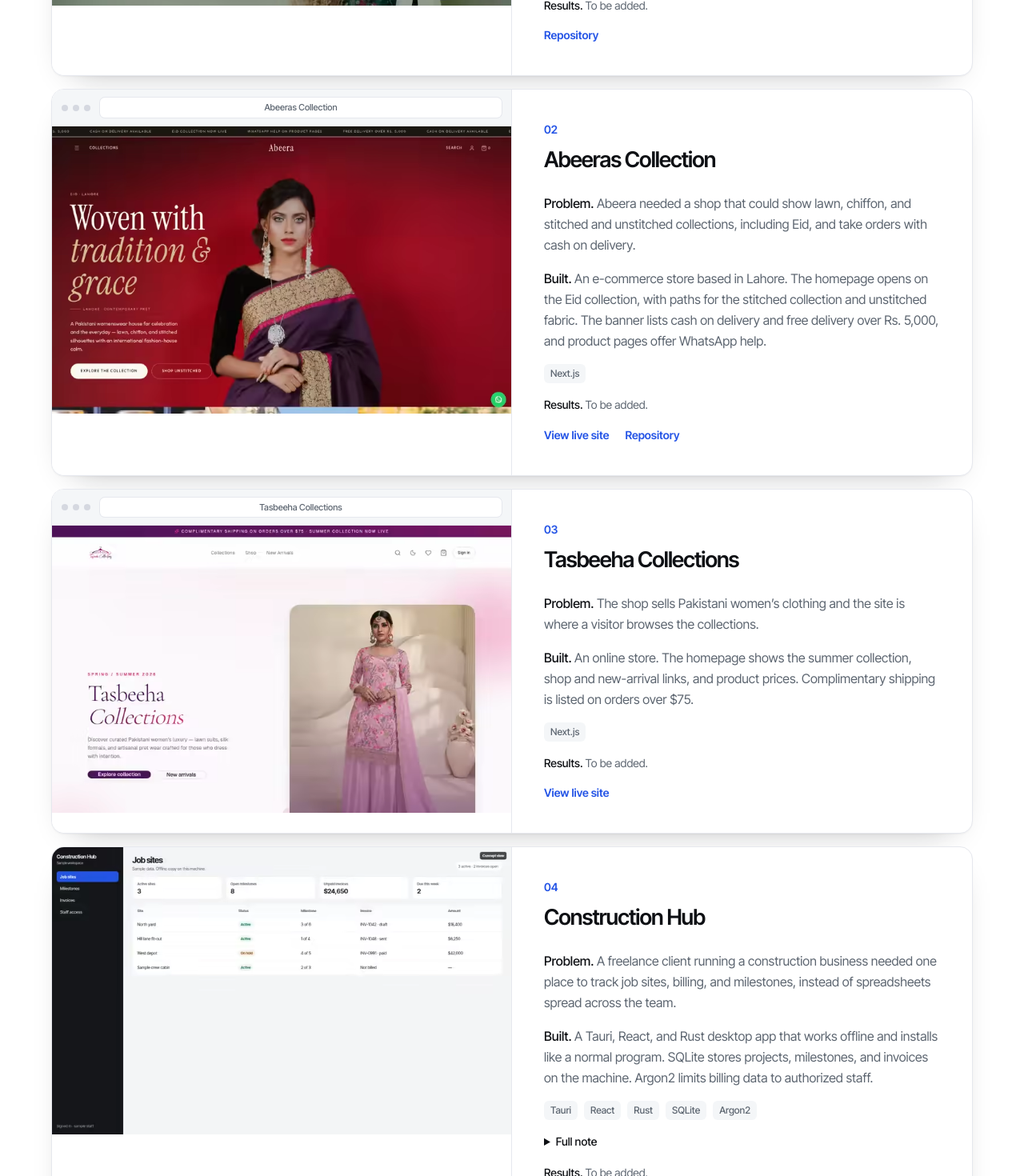
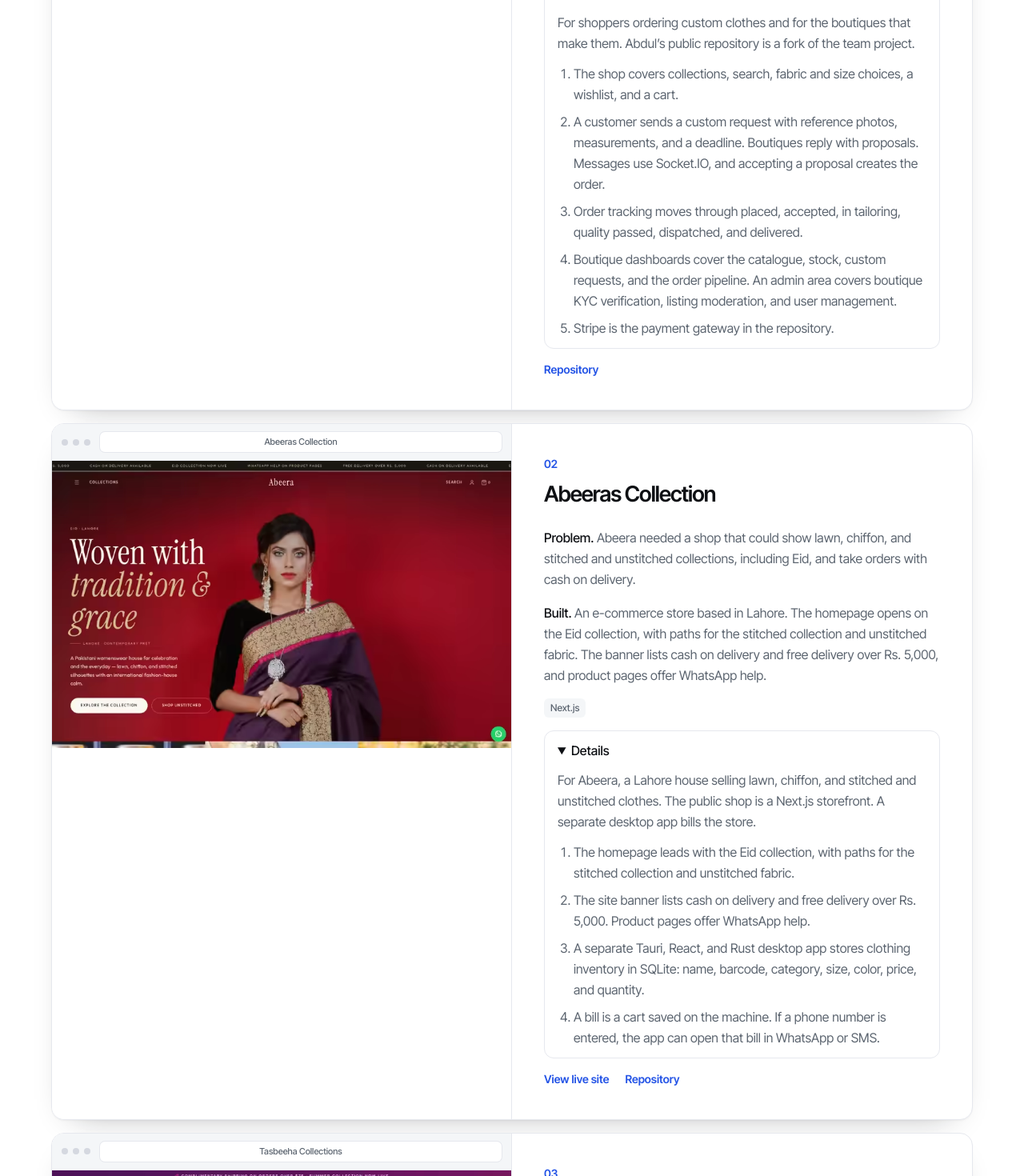
Before and after one commit to mannan-op/portfolio-me, a React (Vite) app: page / in a window 1280 px wide. Shown: the part 3180-4650 px from the top of the page at 80% size. Built offline with nearby package versions, Linux system fonts and the light colour scheme.

Commit message:
Replace results with project details (#4)
Every card drops the Results line. Hisab, Construction Hub, and the n8n workflow now spell out what they do and how they work, using only the public repos and the existing case-study text.

Co-authored-by: Cursor Agent <cursoragent@cursor.com>

```diff
--- a/src/data/projects.ts
+++ b/src/data/projects.ts
@@ -14,8 +14,11 @@ export interface Project {
   repo?: string
   /** Public website. Omit when none exists. Never set this to '#'. */
   site?: string
-  /** Longer case-study note, shown behind a disclosure on the card. */
-  note?: string
+  /** Confirmed how-it-works notes. Shown under Details. No metrics. */
+  details?: {
+    summary: string
+    steps: readonly string[]
+  }
   /** Short honest credit, such as Team project. */
   tag?: string
 }
@@ -30,7 +33,18 @@ export const projects: Project[] = [
       'Shoppers and boutiques needed one place for custom clothing: a catalogue, quotes, messages, and a way to follow an order.',
     built:
       'Built with a team. The app is a React and Vite storefront with a Node and Express API, MongoDB, and Socket.IO. It includes the shop, virtual try-on, custom stitching bids, live order tracking, boutique dashboards, and an admin area.',
-    stack: ['React', 'Vite', 'Node.js', 'Express', 'MongoDB', 'Socket.IO'],
+    stack: ['React', 'Vite', 'Node.js', 'Express', 'MongoDB', 'Socket.IO', 'Stripe'],
+    details: {
+      summary:
+        'For shoppers ordering custom clothes and for the boutiques that make them. Abdul’s public repository is a fork of the team project.',
+      steps: [
+        'The shop covers collections, search, fabric and size choices, a wishlist, and a cart.',
+        'A customer sends a custom request with reference photos, measurements, and a deadline. Boutiques reply with proposals. Messages use Socket.IO, and accepting a proposal creates the order.',
+        'Order tracking moves through placed, accepted, in tailoring, quality passed, dispatched, and delivered.',
+        'Boutique dashboards cover the catalogue, stock, custom requests, and the order pipeline. An admin area covers boutique KYC verification, listing moderation, and user management.',
+        'Stripe is the payment gateway in the repository.',
+      ],
+    },
     featured: true,
     lead: true,
     tag: 'Team project',
@@ -46,6 +60,16 @@ export const projects: Project[] = [
     built:
       'An e-commerce store based in Lahore. The homepage opens on the Eid collection, with paths for the stitched collection and unstitched fabric. The banner lists cash on delivery and free delivery over Rs. 5,000, and product pages offer WhatsApp help.',
     stack: ['Next.js'],
+    details: {
+      summary:
+        'For Abeera, a Lahore house selling lawn, chiffon, and stitched and unstitched clothes. The public shop is a Next.js storefront. A separate desktop app bills the store.',
+      steps: [
+        'The homepage leads with the Eid collection, with paths for the stitched collection and unstitched fabric.',
+        'The site banner lists cash on delivery and free delivery over Rs. 5,000. Product pages offer WhatsApp help.',
+        'A separate Tauri, React, and Rust desktop app stores clothing inventory in SQLite: name, barcode, category, size, color, price, and quantity.',
+        'A bill is a cart saved on the machine. If a phone number is entered, the app can open that bill in WhatsApp or SMS.',
+      ],
+    },
     lead: true,
     site: 'https://abeera-shop.vercel.app',
     repo: 'https://github.com/mannan-op/abeera_shop',
@@ -60,6 +84,14 @@ export const projects: Project[] = [
     built:
       'An online store. The homepage shows the summer collection, shop and new-arrival links, and product prices. Complimentary shipping is listed on orders over $75.',
     stack: ['Next.js'],
+    details: {
+      summary: 'For shoppers browsing Tasbeeha Collections.',
+      steps: [
+        'The homepage shows lawn suits, silk formals, kurtas, shawls, and unstitched fabric, with prices.',
+        'It links into the shop and the new arrivals.',
+        'Complimentary shipping is listed on orders over $75.',
+      ],
+    },
     lead: true,
     site: 'https://www.tasbeehacollections.com',
   },
@@ -73,8 +105,18 @@ export const projects: Project[] = [
     built:
       'A Tauri, React, and Rust desktop app that works offline and installs like a normal program. SQLite stores projects, milestones, and invoices on the machine. Argon2 limits billing data to authorized staff.',
     stack: ['Tauri', 'React', 'Rust', 'SQLite', 'Argon2'],
+    details: {
+      summary:
+        'For a freelance client running a construction business, in place of spreadsheets spread across the team.',
+      steps: [
+        'The app is cross-platform. Tauri keeps it lighter than Electron while still holding the relationships between projects, milestones, and invoices.',
+        'It works offline and installs like a normal desktop program.',
+        'A local SQLite database stores projects, milestones, and invoices on the machine.',
+        'Argon2 authentication limits billing data to authorized staff.',
+        'From that app the client can track project status, generate billing records, and monitor milestone completion.',
+      ],
+    },
     lead: true,
-    note: 'A freelance client running a construction business needed a way to track multiple job sites, manage billing, and monitor milestones, without relying on spreadsheets scattered across the team. I built a cross-platform desktop app in Tauri, React, and Rust: a fast, native-feeling app that works offline and installs like any other desktop program. Keeping it lightweight meant Tauri rather than Electron, while still supporting the relationships between projects, milestones, and invoices. A local SQLite database stores the data offline, and Argon2 authentication limits billing data to authorized staff. From that one app the client can track project status, generate billing records, and monitor milestone completion.',
   },
   {
     title: 'n8n video automation',
@@ -85,16 +127,41 @@ export const projects: Project[] = [
     built:
       'An n8n workflow that drafts with a local model, pulls stock footage from Pexels, renders in Creatomate, and uploads to YouTube.',
     stack: ['n8n', 'Ollama', 'Pexels', 'Creatomate', 'YouTube'],
+    details: {
+      summary:
+        'A short-form video pipeline orchestrated in n8n. The local model is Ollama, reached through ngrok.',
+      steps: [
+        'n8n drafts the video with a local Ollama model, reached through ngrok.',
+        'The workflow pulls stock footage from Pexels.',
+        'Creatomate renders the video.',
+        'The workflow uploads it to YouTube.',
+      ],
+    },
     lead: true,
   },
   {
-    // TODO: Abdul to fill in what Hisab AI does, the stack, and any real URL.
     title: 'Hisab AI',
-    hook: 'WhatsApp automation.',
-    description: 'WhatsApp automation. Details to be added.',
-    problem: 'Details to be added.',
-    built: 'Details to be added.',
-    stack: [],
+    hook: 'Personal budget bot for WhatsApp.',
+    description:
+      'A personal budget bot. You set how much money you have, text each expense in plain language, and ask what is left. It keeps the totals, splits spending by category, and can reserve cash for a date.',
+    problem:
+      'A personal budget has to record what you have, what you spent, and what is set aside for a date.',
+    built:
+      'A Node, TypeScript, and Express bot with SQLite. One function handles each message. The same ledger runs in a local CLI, through a Twilio WhatsApp sandbox webhook, or through the Meta WhatsApp Cloud API.',
+    stack: ['Node.js', 'TypeScript', 'Express', 'SQLite', 'WhatsApp'],
+    details: {
+      summary:
+        'For one person tracking their own money. Each phone number has its own ledger in a single SQLite file.',
+      steps: [
+        'Set or add funds. Setting funds replaces the balance. Older expenses stay in reports and stop affecting that balance.',
+        'Text an expense in plain language. A keyword map files it as food, transport, groceries, bills, shopping, entertainment, health, or other.',
+        'Ask for the balance, a category report for the week or month, the last ten entries, or advice. Advice covers the 7-day burn, how long available cash lasts at that pace, the biggest category this month, and whether each reserve is covered.',
+        'Reserve an amount for a date. Available cash is the balance minus those reserves, and the reply includes a safe daily limit so a reserve is not spent early.',
+        'Undo the last funds change, expense, or goal change. Reset deletes that ledger only after a confirmation.',
+        'With no API key, every command still works. If an OpenAI key is set, messages the parser does not understand can be interpreted by the model, and advice can be rewritten only when every figure is still there.',
+      ],
+    },
     lead: true,
+    repo: 'https://github.com/mannan-op/whats_tracky',
   },
 ]
--- a/src/sections/Work.tsx
+++ b/src/sections/Work.tsx
@@ -59,17 +59,21 @@ function StudyCopy({ project, index }: { project: Project; index: number }) {
           <span className="text-muted">{project.built}</span>
         </p>
         <StackList stack={project.stack} />
-        {project.note ? (
-          <details className="text-sm leading-relaxed text-muted">
-            <summary className="cursor-pointer font-medium text-ink">Full note</summary>
-            <p className="mt-3">{project.note}</p>
+        {project.details ? (
+          <details className="rounded-xl border border-line px-4 py-3" open>
+            <summary className="cursor-pointer text-sm font-medium text-ink sm:text-base">
+              Details
+            </summary>
+            <div className="mt-3 space-y-3 text-sm leading-relaxed text-muted sm:text-base">
+              <p>{project.details.summary}</p>
+              <ol className="list-decimal space-y-2 pl-5">
+                {project.details.steps.map((step) => (
+                  <li key={step}>{step}</li>
+                ))}
+              </ol>
+            </div>
           </details>
         ) : null}
-        {/* TODO: measured results go here. Do not invent numbers, quotes, or client names. */}
-        <p className="text-sm leading-relaxed text-muted">
-          <span className="font-medium text-ink">Results. </span>
-          To be added.
-        </p>
         <div className="flex flex-wrap gap-x-5 gap-y-2">
           <ExternalLink href={project.site}>View live site</ExternalLink>
           <ExternalLink href={project.repo ?? project.link}>Repository</ExternalLink>
@@ -130,11 +134,8 @@ export function Work() {
       <Wrap>
         <Reveal>
           <SectionIntro kicker="Work" title="Selected work">
-            Systems I have built, for clients and as my own products. Screenshots and measured
-            results will be added when they are ready to publish.
+            Systems I have built, for clients and as my own products.
           </SectionIntro>
-
-          {/* TODO: screenshots and results for every study. Do not invent metrics. */}
           <div className="mt-10 grid gap-4">
             {projects.map((project, index) => (
               <article key={project.title} className="card overflow-hidden">
```
